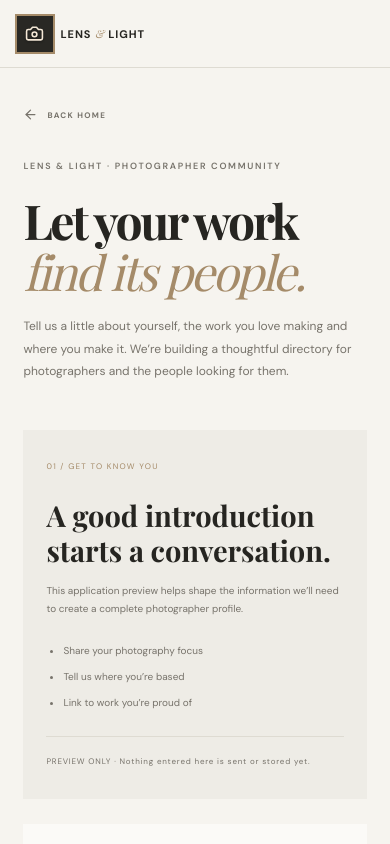
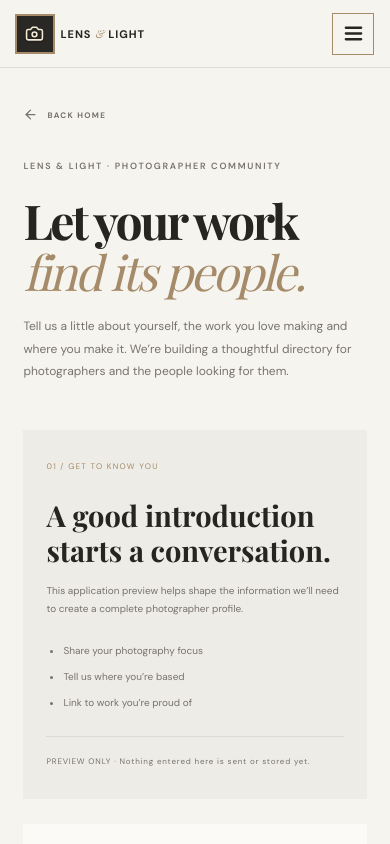
Before and after one commit to henrymunala-lang-ship/photographer-s-page, a Next.js app: page /photographers/apply in a window 390 px wide. Shown: the top 844 px of the page. Built offline with nearby package versions, Linux system fonts and the light colour scheme; a web font is replaced by a local one.

Commit message:
Add consistent mobile navigation to photographer pages

```diff
--- a/app/photographers/[slug]/page.tsx
+++ b/app/photographers/[slug]/page.tsx
@@ -2,7 +2,7 @@
 import Link from "next/link";
 import { useEffect, useMemo, useState } from "react";
 import { useParams } from "next/navigation";
-import { ArrowLeft, ArrowRight, Camera, CheckCircle2, Heart, MapPin, ShieldCheck } from "lucide-react";
+import { ArrowLeft, ArrowRight, Camera, CheckCircle2, Heart, MapPin, ShieldCheck, Menu } from "lucide-react";
 
 const profiles = {
   "amara-wanjiku": {
@@ -48,7 +48,7 @@ export default function PublicPhotographerProfile(){
   if(!profile)return <main className="directory-page"><section className="directory-intro"><Link href="/photographers" className="back-link"><ArrowLeft size={15}/> BACK TO DIRECTORY</Link><h1>Profile not found.</h1><p>This preview profile may have moved. Explore the directory to view available examples.</p><Link className="button-dark" href="/photographers">Explore photographers <ArrowRight size={16}/></Link></section></main>;
   const statusLabel=platform?.workbook==="verified"?"Private workbook verified":platform?.workbook==="needs_attention"?"Workbook needs review":platform?.workbook==="verification_failed"?"Workbook check unavailable":"Workbook setup pending";
   return <main className="directory-page public-profile">
-    <header className="market-header"><Link href="/" className="market-brand"><span className="brand-mark"><Camera size={19}/></span><span>LENS <i>&</i> LIGHT</span></Link><nav><Link href="/photographers">Find a photographer</Link><Link href="/#how-it-works">How it works</Link><Link href="/photographers/apply">For photographers</Link></nav><Link className="header-cta" href="/photographers">Back to directory <ArrowRight size={15}/></Link></header>
+    <header className="market-header"><Link href="/" className="market-brand"><span className="brand-mark"><Camera size={19}/></span><span>LENS <i>&</i> LIGHT</span></Link><nav className="desktop-site-nav"><Link href="/photographers">Find a photographer</Link><Link href="/#how-it-works">How it works</Link><Link href="/photographers/apply">For photographers</Link></nav><details className="mobile-site-menu"><summary aria-label="Open navigation menu"><Menu size={23} strokeWidth={2.4} aria-hidden="true"/></summary><nav><Link href="/photographers">Find a photographer</Link><Link href="/#how-it-works">How it works</Link><Link href="/photographers/apply">For photographers</Link></nav></details><Link className="header-cta" href="/photographers">Back to directory <ArrowRight size={15}/></Link></header>
     <section className="profile-hero"><div className="profile-hero-image"><img src={gallery[0]} alt="Portfolio preview"/><span>DEMONSTRATION PORTFOLIO</span></div><div className="profile-hero-copy"><Link href="/photographers" className="back-link"><ArrowLeft size={15}/> ALL PHOTOGRAPHERS</Link><p className="kicker">{profile.category}</p><h1>{profile.name}</h1><p className="profile-location"><MapPin size={15}/>{profile.location}</p><p className="profile-lead">{profile.bio}</p><div className="profile-actions"><button type="button" className="button-dark" onClick={()=>document.getElementById("profile-enquiry")?.scrollIntoView({behavior:"smooth"})}>Make an enquiry <ArrowRight size={16}/></button><button type="button" className={liked?"like-button liked":"like-button"} onClick={()=>setLiked(!liked)}><Heart size={16} fill={liked?"currentColor":"none"}/>{liked?"Liked in this preview":"Like profile"}</button></div><p className="profile-interaction-note">Likes and enquiries are preview interactions only; they are not saved or sent.</p></div></section>
     <section className="profile-main"><div className="profile-details"><div className="profile-section-head"><p className="kicker">A LITTLE ABOUT THE WORK</p><span>01 — INTRODUCTION</span></div><h2>Every story has<br/><em>its own rhythm.</em></h2><p>{profile.bio}</p><p className="profile-approach">{profile.approach}</p><div className="profile-section-head"><p className="kicker">SERVICES</p><span>02 — WHAT I OFFER</span></div><div className="profile-services">{profile.services.map(s=><div key={s}><CheckCircle2 size={16}/>{s}</div>)}</div><div className="profile-section-head"><p className="kicker">BASED HERE, AVAILABLE THERE</p><span>03 — LOCATION</span></div><p className="profile-location"><MapPin size={15}/>{profile.location}</p><p className="profile-areas">ALSO AVAILABLE IN · {profile.areas}</p></div>
     <aside className="profile-contact-card" id="profile-enquiry"><p className="kicker">START A CONVERSATION</p><h2>Have a story<br/>in mind?</h2><p>Share a little about what you’re planning. This preview shows the enquiry experience before messaging is connected.</p><form onSubmit={e=>{e.preventDefault();setEnquiryPreview(true);}}><label>Your name<input required placeholder="Your name"/></label><label>Email address<input required type="email" placeholder="you@example.com"/></label><label>What are you planning?<textarea required rows={4} placeholder="Tell the photographer a little about your idea..."/></label><button className="button-dark" type="submit">Preview enquiry <ArrowRight size={15}/></button>{enquiryPreview&&<p className="preview-feedback"><CheckCircle2 size={16}/> Your enquiry passed the local preview check. It has not been sent or stored.</p>}</form><small>Messaging will be enabled after customer enquiry services and privacy controls are connected.</small></aside></section>
--- a/app/photographers/apply/page.tsx
+++ b/app/photographers/apply/page.tsx
@@ -1,7 +1,7 @@
 "use client";
 import Link from "next/link";
 import { useState } from "react";
-import { ArrowLeft, ArrowRight, Camera, CheckCircle2 } from "lucide-react";
+import { ArrowLeft, ArrowRight, Camera, CheckCircle2, Menu } from "lucide-react";
 
 const styles=["Weddings","Portraits","Commercial","Events","Fashion & editorial","Family","Product","Travel & lifestyle"];
 export default function PhotographerApplyPage(){
@@ -10,7 +10,7 @@ export default function PhotographerApplyPage(){
   const [selected,setSelected]=useState<string[]>([]);
   function toggle(value:string){setSelected(current=>current.includes(value)?current.filter(x=>x!==value):[...current,value]);}
   return <main className="directory-page apply-page">
-    <header className="market-header"><Link href="/" className="market-brand"><span className="brand-mark"><Camera size={19}/></span><span>LENS <i>&</i> LIGHT</span></Link><nav><Link href="/photographers">Find a photographer</Link><Link href="/#how-it-works">How it works</Link><Link href="/#for-photographers">For photographers</Link></nav><Link className="header-cta" href="/photographers">Explore directory <ArrowRight size={15}/></Link></header>
+    <header className="market-header"><Link href="/" className="market-brand"><span className="brand-mark"><Camera size={19}/></span><span>LENS <i>&</i> LIGHT</span></Link><nav className="desktop-site-nav"><Link href="/photographers">Find a photographer</Link><Link href="/#how-it-works">How it works</Link><Link href="/#for-photographers">For photographers</Link></nav><details className="mobile-site-menu"><summary aria-label="Open navigation menu"><Menu size={23} strokeWidth={2.4} aria-hidden="true"/></summary><nav><Link href="/photographers">Find a photographer</Link><Link href="/#how-it-works">How it works</Link><Link href="/#for-photographers">For photographers</Link></nav></details><Link className="header-cta" href="/photographers">Explore directory <ArrowRight size={15}/></Link></header>
     <section className="apply-intro"><Link href="/" className="back-link"><ArrowLeft size={15}/> BACK HOME</Link><p className="kicker">LENS & LIGHT · PHOTOGRAPHER COMMUNITY</p><h1>Let your work<br/><em>find its people.</em></h1><p>Tell us a little about yourself, the work you love making and where you make it. We’re building a thoughtful directory for photographers and the people looking for them.</p></section>
     <section className="apply-layout"><aside className="apply-aside"><span className="apply-number">01 / GET TO KNOW YOU</span><h2>A good introduction<br/>starts a conversation.</h2><p>This application preview helps shape the information we’ll need to create a complete photographer profile.</p><ul><li>Share your photography focus</li><li>Tell us where you’re based</li><li>Link to work you’re proud of</li></ul><p className="apply-note">PREVIEW ONLY · Nothing entered here is sent or stored yet.</p></aside>
     <form className="apply-form" onSubmit={e=>{e.preventDefault();if(selected.length===0){setCategoryError(true);return;}setCategoryError(false);setSubmitted(true);}}>
```
Also changed, not shown: app/photographers/page.tsx (+2 -2 lines).
